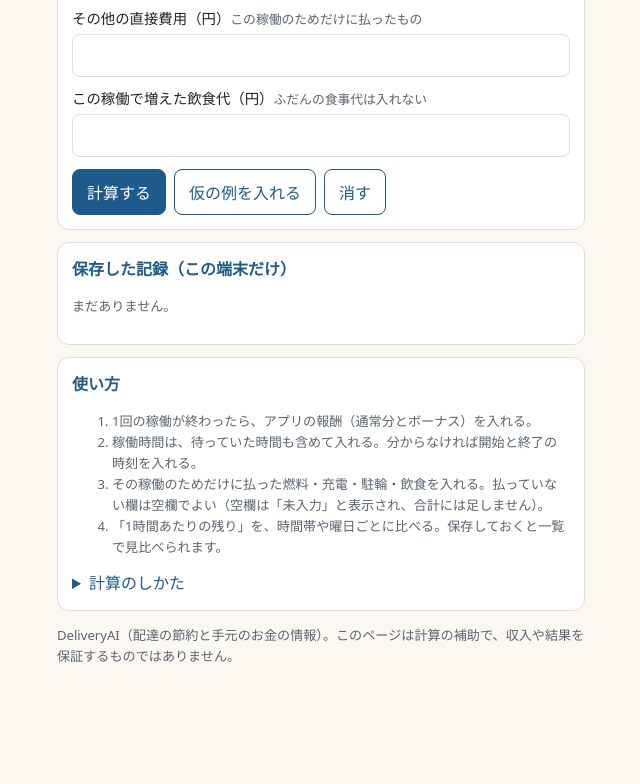
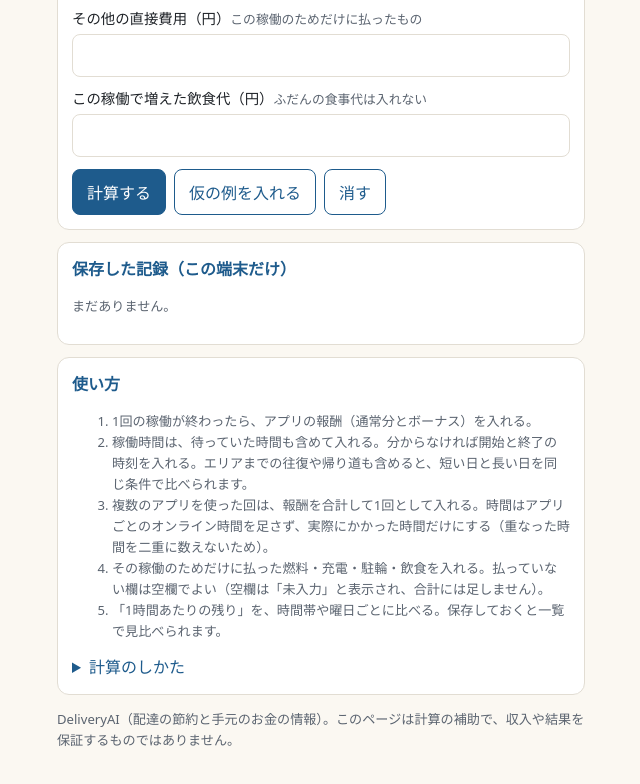
Before and after one commit to shohy17/delivery-score, a plain HTML site: page tenokori/index.html in a window 1280 px wide. Shown: the part 622-1406 px from the top of the page, without its empty margins (319-959 px from the left). Before the commit the page ends 1350 px from the top, so only its background shows below. Drawn offline with Linux system fonts and the light colour scheme.

Commit message:
手残り計算：使い方に往復・帰り道と、複数のアプリを使った回の時間の入れ方を追加
Co-Authored-By: Claude Opus 5.5 (1M context) <noreply@anthropic.com>
Claude-Session: https://claude.ai/code/session_01GJpGL5t336mxxdyLr6zSMv

```diff
--- a/tenokori/index.html
+++ b/tenokori/index.html
@@ -80,7 +80,8 @@ details summary{cursor:pointer;color:var(--accent)}
 <h2 id="how">使い方</h2>
 <ol class="note">
 <li>1回の稼働が終わったら、アプリの報酬（通常分とボーナス）を入れる。</li>
-<li>稼働時間は、待っていた時間も含めて入れる。分からなければ開始と終了の時刻を入れる。</li>
+<li>稼働時間は、待っていた時間も含めて入れる。分からなければ開始と終了の時刻を入れる。エリアまでの往復や帰り道も含めると、短い日と長い日を同じ条件で比べられます。</li>
+<li>複数のアプリを使った回は、報酬を合計して1回として入れる。時間はアプリごとのオンライン時間を足さず、実際にかかった時間だけにする（重なった時間を二重に数えないため）。</li>
 <li>その稼働のためだけに払った燃料・充電・駐輪・飲食を入れる。払っていない欄は空欄でよい（空欄は「未入力」と表示され、合計には足しません）。</li>
 <li>「1時間あたりの残り」を、時間帯や曜日ごとに比べる。保存しておくと一覧で見比べられます。</li>
 </ol>
```
